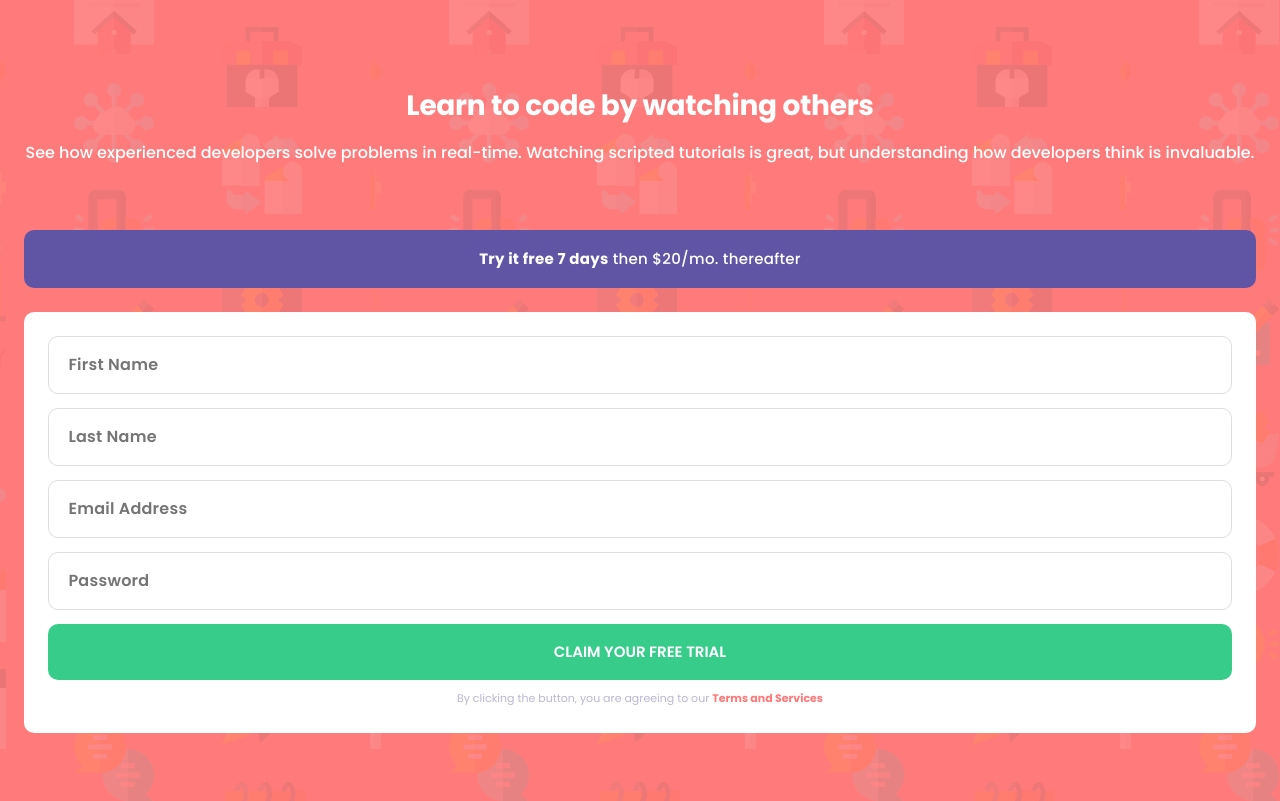
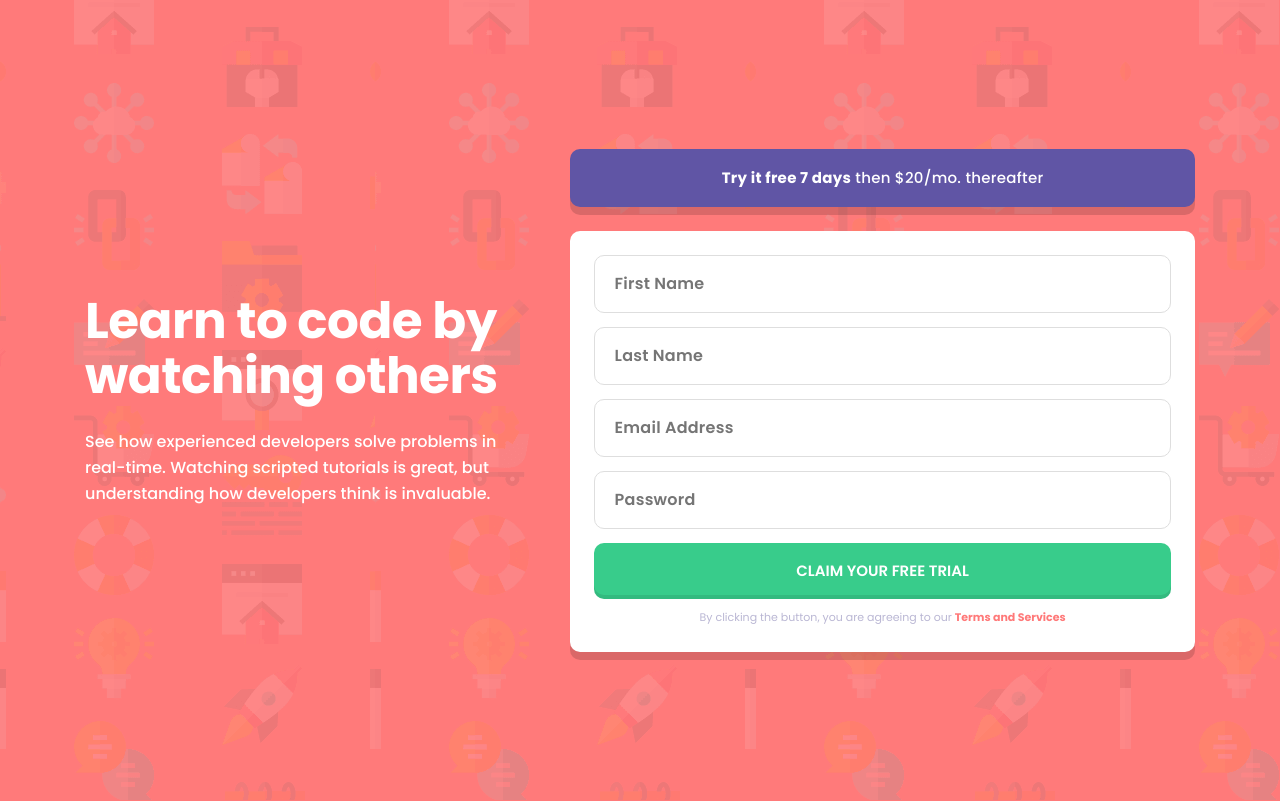
Before and after one commit to Suley1000/sign-up-form, a plain HTML site: page index.html in a window 1280 px wide. Drawn offline with Linux system fonts and the light colour scheme.

Commit message:
Finished: Desktop Layout

```diff
--- a/main.css
+++ b/main.css
@@ -12,6 +12,8 @@ html {
 body {
   background-image: url("images/bg-intro-mobile.png");
   background-color: hsl(0, 100%, 74%);
+  display: flex;
+  justify-content: center;
 }
 
 .container {
@@ -20,6 +22,7 @@ body {
   padding: 0 2.4rem;
   padding-top: 8.8rem;
   padding-bottom: 6.8rem;
+  max-width: 65rem;
 }
 
 /* HEADER */
@@ -57,6 +60,7 @@ body {
   background-color: hsl(248, 32%, 49%);
   padding: 1.6rem 6.6rem;
   border-radius: 1rem;
+  box-shadow: 0px 8px 0px rgba(0, 0, 0, 0.14688);
   margin-bottom: 2.4rem;
 }
 
@@ -68,6 +72,7 @@ form {
   background-color: #fff;
   padding: 2.4rem;
   border-radius: 1rem;
+  box-shadow: 0px 8px 0px rgba(0, 0, 0, 0.14688);
 }
 
 input[type="text"] {
@@ -83,6 +88,10 @@ input[type="text"] {
   border-radius: 1rem;
 }
 
+input[type="text"]:focus {
+  outline: 1px solid #5e54a4;
+}
+
 input[type="submit"] {
   text-transform: uppercase;
   font-size: 1.5rem;
@@ -95,6 +104,7 @@ input[type="submit"] {
   border: none;
   border-radius: 10px;
   cursor: pointer;
+  box-shadow: inset 0px -4px 0px rgba(0, 0, 0, 0.0908818);
   margin-bottom: 0.8rem;
 }
 
@@ -110,3 +120,34 @@ input[type="submit"] {
   color: #ff7979;
   font-weight: 700;
 }
+
+@media only screen and (min-width: 1200px) {
+  body {
+    width: 100vw;
+    height: 100vh;
+    align-items: center;
+  }
+
+  .container {
+    max-width: 111rem;
+    flex-direction: row;
+    align-items: center;
+    gap: 4.5rem;
+    padding: 0;
+  }
+
+  .header-container {
+    text-align: left;
+  }
+
+  .header-title {
+    font-size: 5rem;
+    line-height: 5.5rem;
+    letter-spacing: -0.052rem;
+    margin-bottom: 2.5rem;
+  }
+
+  .header-body {
+    margin: 0;
+  }
+}
```
